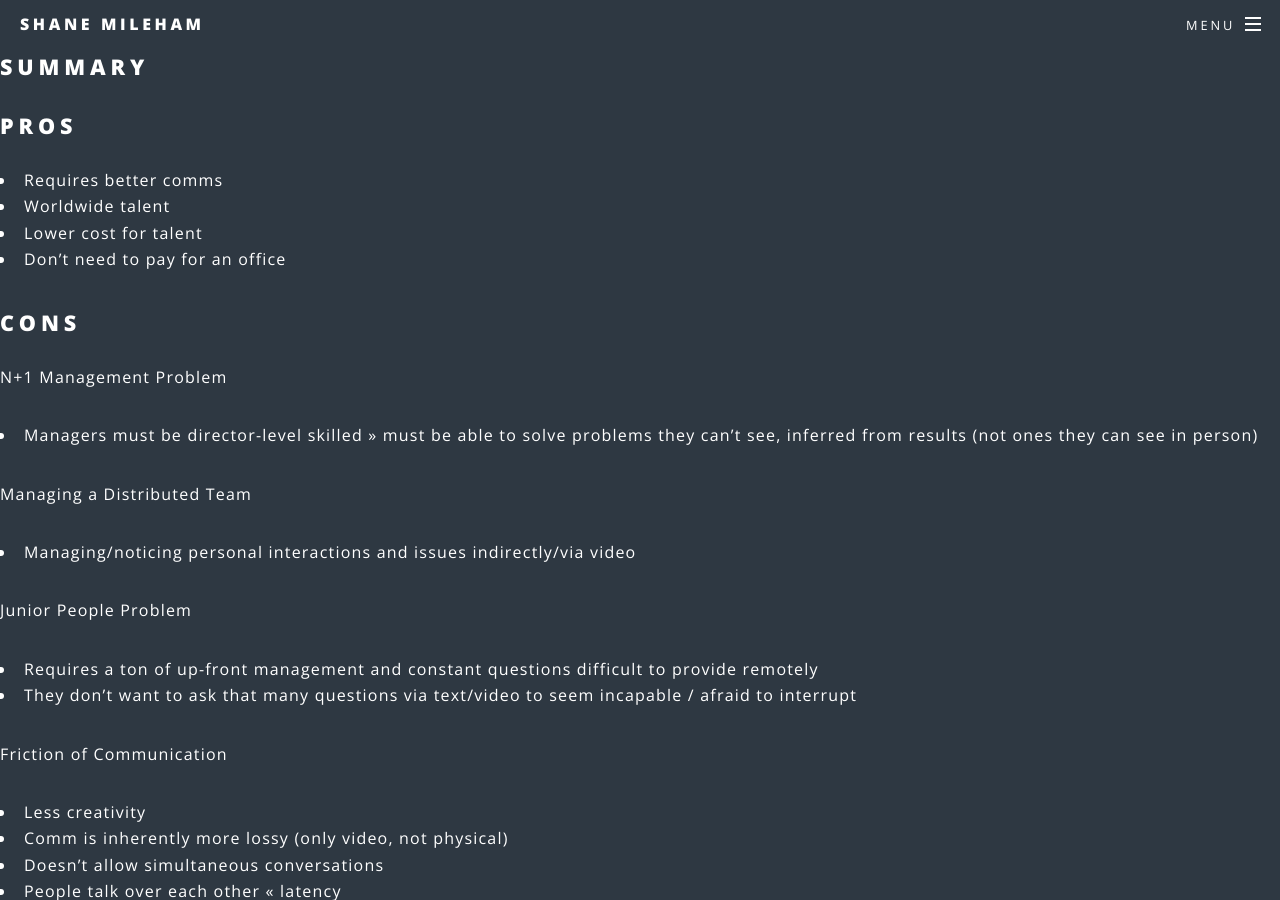
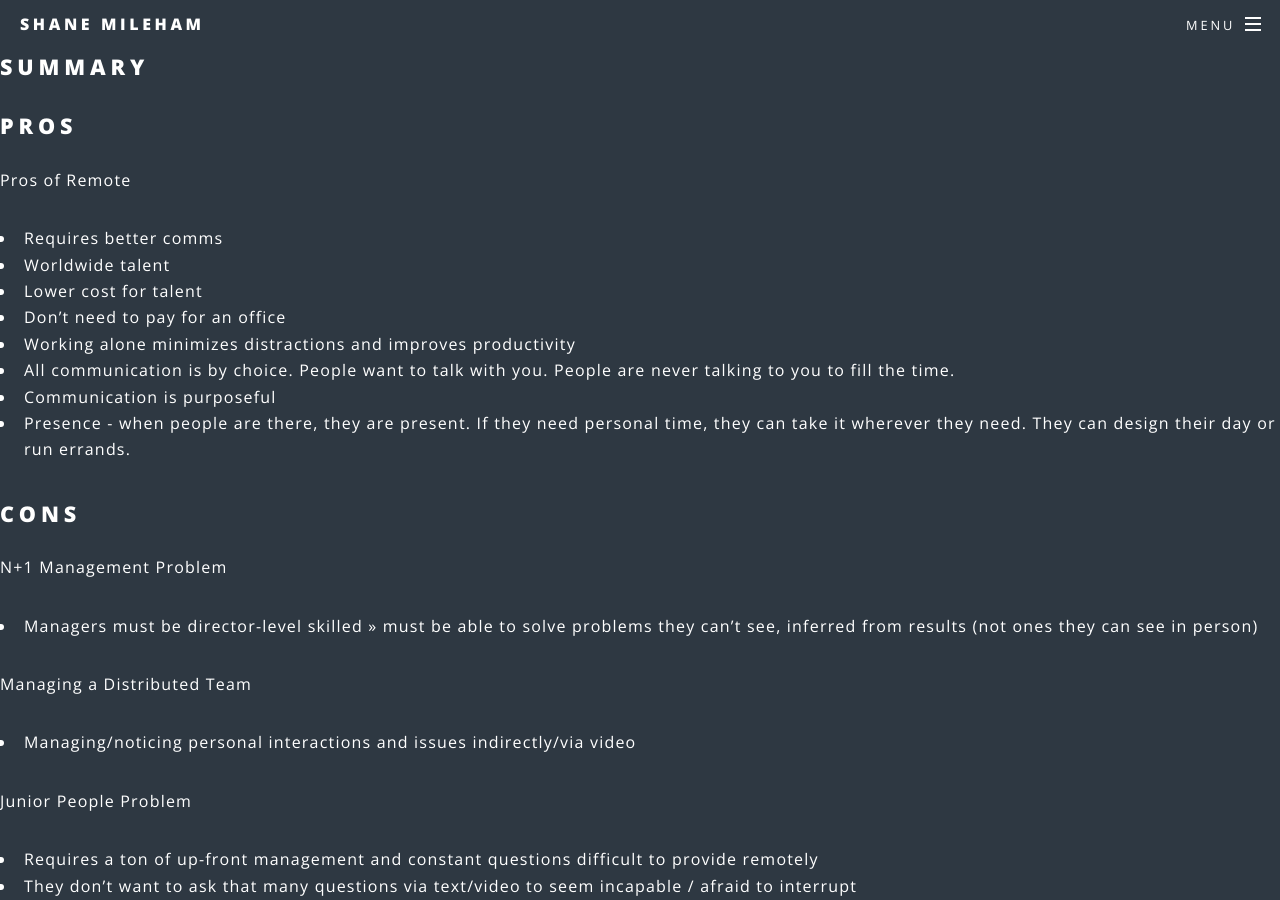
Before and after one commit to shanemileham/shanemileham.github.io, a Jekyll site: the page built from _kb/professional/management/remote.md, in a window 1280 px wide and 900 px high. Built offline with Jekyll 4.4.1, drawn with Linux system fonts in a browser that asks for light colours; comment, search, counter and statistics services are not loaded; some of the changed text lies outside the part shown.

Commit message:
Remote += pros

```diff
--- a/_kb/professional/management/remote.md
+++ b/_kb/professional/management/remote.md
@@ -6,10 +6,15 @@ title: Remote
 
 
 ## Pros
+Pros of Remote
 - Requires better comms
 - Worldwide talent
 - Lower cost for talent
 - Don't need to pay for an office
+- Working alone minimizes distractions and improves productivity
+- All communication is by choice. People want to talk with you. People are never talking to you to fill the time.
+- Communication is purposeful
+- Presence - when people are there, they are present. If they need personal time, they can take it wherever they need. They can design their day or run errands.
 
 
 ## Cons
@@ -66,4 +71,4 @@ Overall
 
 ## Resources
 - [James Shore - Three Challenges of Distributed Teams](https://www.jamesshore.com/Blog/Three-Challenges-of-Distributed-Teams.html)
--
+- [Inc - 3 Ways Remote Works are Outperforming Office Workers](https://www.inc.com/brian-de-haaff/3-ways-remote-workers-outperform-office-workers.html)
```
